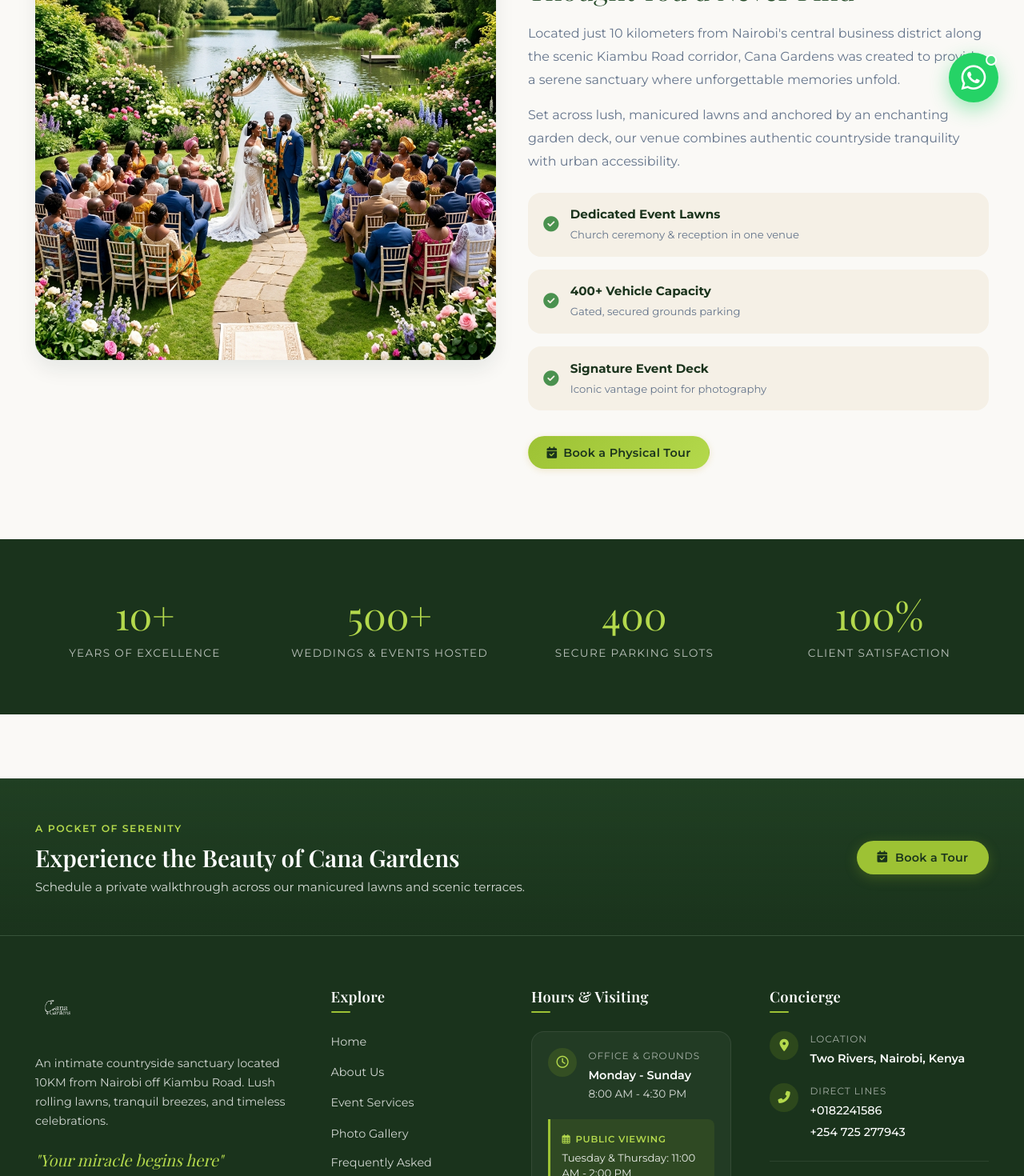
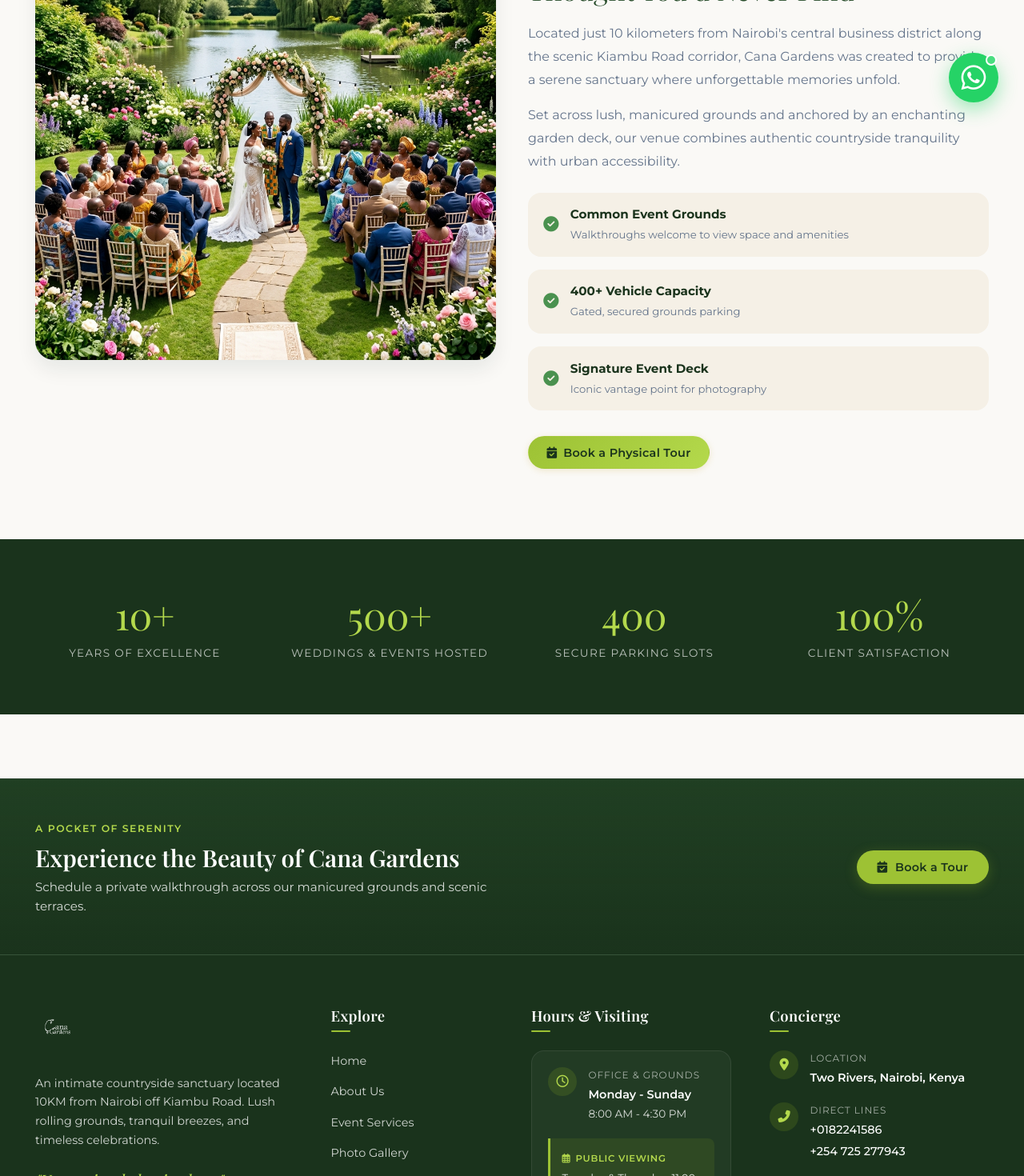
Before and after one commit to IamMohol/cana-gardens-frontend, a Nuxt app: page /about in a window 1280 px wide. Shown: the part 640-2110 px from the top of the page at 80% size. Built offline with nearby package versions, Linux system fonts and the light colour scheme; a web font is replaced by a local one.

Commit message:
refactor(grounds): replace dual lawn references with common grounds and amenities

```diff
--- a/app/components/home/FlipCardsSection.vue
+++ b/app/components/home/FlipCardsSection.vue
@@ -23,7 +23,7 @@
           <div class="card-media-wrapper">
             <img
               src="/img/garden_view.png"
-              alt="Outdoor Wedding Ceremony Lawns at Cana Gardens"
+              alt="Outdoor Wedding Grounds at Cana Gardens"
               class="card-img"
               loading="lazy"
             />
@@ -37,11 +37,11 @@
           <div class="card-body">
             <h3 class="card-title">Weddings &amp; Receptions</h3>
             <p class="card-description">
-              Enchanting garden vows and grand open-air banquets surrounded by manicured lawns and panoramic countryside views.
+              Enchanting garden vows and grand open-air banquets surrounded by manicured grounds and panoramic countryside views.
             </p>
             <div class="card-highlights">
               <span class="highlight-item"><i class="fas fa-check" aria-hidden="true"></i> Up to 700 banquet guests</span>
-              <span class="highlight-item"><i class="fas fa-check" aria-hidden="true"></i> Dedicated ceremony lawns</span>
+              <span class="highlight-item"><i class="fas fa-check" aria-hidden="true"></i> Manicured event grounds</span>
             </div>
           </div>
         </article>
--- a/app/components/home/OurGardenSection.vue
+++ b/app/components/home/OurGardenSection.vue
@@ -74,15 +74,15 @@
             </p>
           </article>
 
-          <!-- Spec 3: Dual-Zone Architecture -->
+          <!-- Spec 3: Common Grounds & Amenities -->
           <article class="spec-tile spec-tile-wide" style="--tile-delay: 0.3s">
             <div class="tile-tag">
-              <i class="fas fa-layer-group" aria-hidden="true"></i>
-              <span>Dual Lawn Architecture</span>
+              <i class="fas fa-seedling" aria-hidden="true"></i>
+              <span>Common Grounds &amp; Amenities</span>
             </div>
-            <h3 class="spec-title">Seamless Ceremony &amp; Banquet Flow</h3>
+            <h3 class="spec-title">Shared Estate Grounds &amp; Essential Amenities</h3>
             <p class="spec-description">
-              Two connected yet distinct lawn zones allow couples and hosts to seamlessly transition from vows or executive presentations to dinner receptions without venue turnaround delay.
+              Hire includes access to our continuous manicured grounds, garden gazebos, and key on-site facilities. We encourage visitors to schedule a walkthrough to inspect the space in person and decide if it meets your event vision.
             </p>
           </article>
 
--- a/app/components/layout/AppFooter.vue
+++ b/app/components/layout/AppFooter.vue
@@ -7,7 +7,7 @@
           <span class="invitation-eyebrow">A Pocket of Serenity</span>
           <h3 class="invitation-title">Experience the Beauty of Cana Gardens</h3>
           <p class="invitation-desc">
-            Schedule a private walkthrough across our manicured lawns and scenic terraces.
+            Schedule a private walkthrough across our manicured grounds and scenic terraces.
           </p>
         </div>
         <div class="invitation-action">
@@ -40,7 +40,7 @@
 
           <p class="footer-bio">
             An intimate countryside sanctuary located 10KM from Nairobi off Kiambu Road.
-            Lush rolling lawns, tranquil breezes, and timeless celebrations.
+            Lush rolling grounds, tranquil breezes, and timeless celebrations.
           </p>
 
           <div class="footer-tagline">
--- a/app/components/ui/BookingModal.vue
+++ b/app/components/ui/BookingModal.vue
@@ -113,7 +113,7 @@
               id="message"
               v-model="form.message"
               rows="3"
-              placeholder="Tell us about catering needs, lawn preferences, decor requirements, etc."
+              placeholder="Tell us about catering needs, setup requirements, decor plans, etc."
               required
             ></textarea>
           </div>
--- a/app/pages/about.vue
+++ b/app/pages/about.vue
@@ -28,15 +28,15 @@
               Located just 10 kilometers from Nairobi's central business district along the scenic Kiambu Road corridor, Cana Gardens was created to provide a serene sanctuary where unforgettable memories unfold.
             </p>
             <p>
-              Set across lush, manicured lawns and anchored by an enchanting garden deck, our venue combines authentic countryside tranquility with urban accessibility.
+              Set across lush, manicured grounds and anchored by an enchanting garden deck, our venue combines authentic countryside tranquility with urban accessibility.
             </p>
 
             <div class="highlight-boxes">
               <div class="hl-box">
                 <i class="fas fa-check-circle"></i>
                 <div>
-                  <strong>Dedicated Event Lawns</strong>
-                  <span>Church ceremony &amp; reception in one venue</span>
+                  <strong>Common Event Grounds</strong>
+                  <span>Walkthroughs welcome to view space and amenities</span>
                 </div>
               </div>
               <div class="hl-box">
--- a/app/pages/services.vue
+++ b/app/pages/services.vue
@@ -24,10 +24,10 @@
             <div class="service-icon-tag"><i class="fas fa-ring"></i> Wedding Ceremonies &amp; Receptions</div>
             <h2>Say “I Do” in an Enchanting Countryside Haven</h2>
             <p>
-              Your wedding day deserves an extraordinary venue. Cana Gardens offers spacious manicured lawns allowing your ceremony and reception to be held within one seamless location without logistical stress for your guests.
+              Your wedding day deserves an extraordinary venue. Cana Gardens offers spacious manicured grounds allowing your ceremony and celebration to be hosted within one tranquil countryside location.
             </p>
             <ul class="service-features">
-              <li><i class="fas fa-check"></i> Dedicated ceremony &amp; reception lawns with scenic backdrop</li>
+              <li><i class="fas fa-check"></i> Spacious manicured event grounds with scenic backdrop</li>
               <li><i class="fas fa-check"></i> Dedicated bridal suite and private staging areas</li>
               <li><i class="fas fa-check"></i> High-capacity secure parking for up to 400 cars</li>
               <li><i class="fas fa-check"></i> Flexible catering pavilions and vendor access</li>
```
